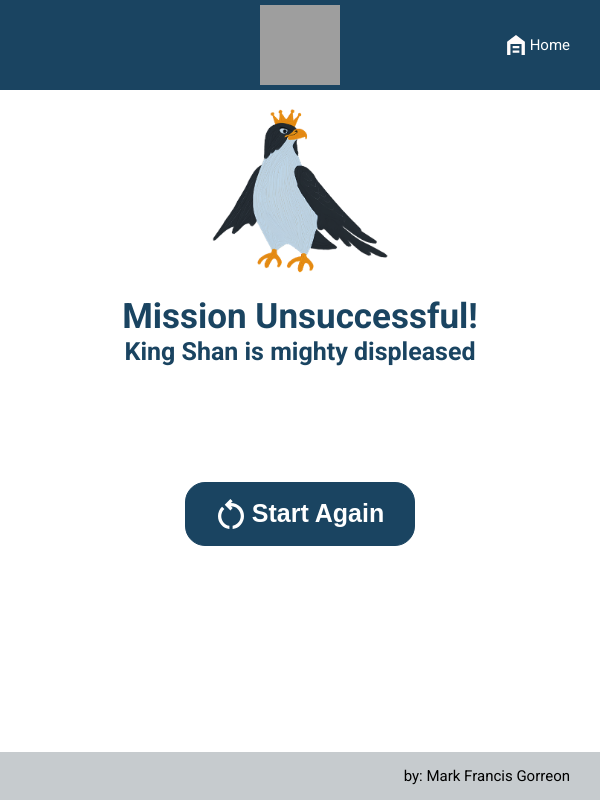
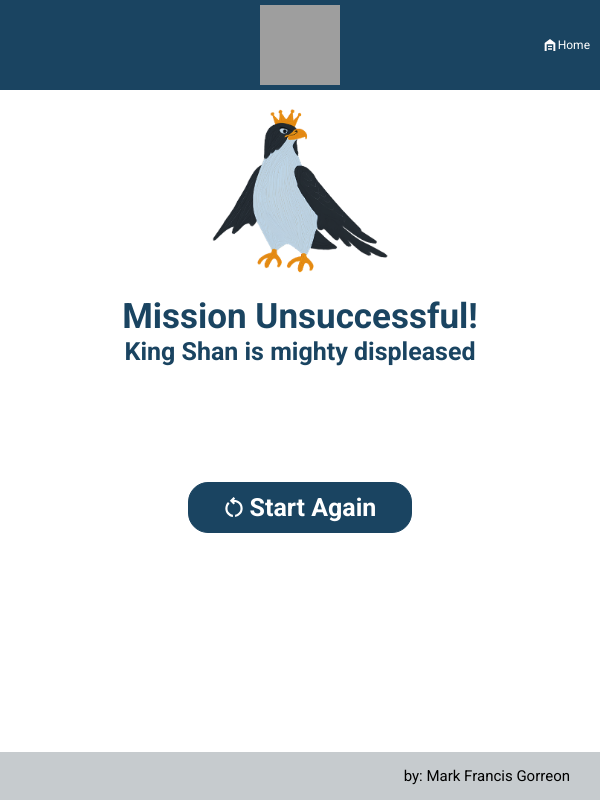
Before and after one commit to markfrancisg/markfrancisg.github.io, a PHP site: page /result.html in a window 600 px wide. Run offline with PHP 8.4, Linux system fonts and the light colour scheme; grey boxes are pictures that could not be loaded.

Commit message:
Fixed pages' responsiveness

```diff
--- a/css/header.css
+++ b/css/header.css
@@ -83,4 +83,20 @@
     .header-title{
         display: none;
     }
+
+    .right-section{
+        padding-right: 10px;
+    }
+
+    .reset, .home{
+        font-size: 12px;
+        text-decoration: none;
+        color: white;
+    }
+
+    .reset-logo, .home-logo{
+        height: 12px;
+        width: 12px;
+        margin-right: 2px;
+    }
 }
--- a/css/result.css
+++ b/css/result.css
@@ -53,6 +53,7 @@ a{
 }
 
 .again-button{
+    display: inline-block; /* Makes the anchor behave like a button */
     padding: 16px 30px 16px 30px;
     background-color: #1A4461;
     color: white;
@@ -118,6 +119,16 @@ a{
         font-size: 15px;
     }
 
+    .again-button{
+        font-size: 25px;
+        padding: 10px 35px;
+    }
+
+    .again-pic{
+        height: 20px;
+        width: 20px;
+    }
+
 }
 
 @media (min-width: 601px) and (max-width: 1024px) {
--- a/main.html
+++ b/main.html
@@ -3,6 +3,7 @@
 
 <head>
     <title>Finding Falcone</title>
+    <meta name="viewport" content="width=device-width, initial-scale=1" />
     <link rel="icon" type="image/png" href="pics/logo.svg">
     <link rel="stylesheet" href="css/main_page.css">
     <link rel="stylesheet" href="css/header.css">
--- a/result.html
+++ b/result.html
@@ -1,20 +1,23 @@
 <!DOCTYPE html>
 <html>
-
   <head>
     <title>Finding Falcone</title>
-    <link rel="icon" type="image/png" href="pics/logo.svg">
-    <link rel="stylesheet" href="css/result.css">
-    <link rel="stylesheet" href="css/header.css">
-    <link rel="stylesheet" href="css/footer.css">
-    <link rel="preconnect" href="https://fonts.googleapis.com">
-    <link rel="preconnect" href="https://fonts.gstatic.com" crossorigin>
-    <link href="https://fonts.googleapis.com/css2?family=Roboto:ital,wght@0,100..900;1,100..900&display=swap" rel="stylesheet">
+    <meta name="viewport" content="width=device-width, initial-scale=1" />
+    <link rel="icon" type="image/png" href="pics/logo.svg" />
+    <link rel="stylesheet" href="css/result.css" />
+    <link rel="stylesheet" href="css/header.css" />
+    <link rel="stylesheet" href="css/footer.css" />
+    <link rel="preconnect" href="https://fonts.googleapis.com" />
+    <link rel="preconnect" href="https://fonts.gstatic.com" crossorigin />
+    <link
+      href="https://fonts.googleapis.com/css2?family=Roboto:ital,wght@0,100..900;1,100..900&display=swap"
+      rel="stylesheet"
+    />
   </head>
 
   <body>
     <header class="header">
-        <img src="pics/logo.svg" alt="Finding Falcone Logo" class="logo">
+      <img src="pics/logo.svg" alt="Finding Falcone Logo" class="logo" />
       <h3 class="header-title">Finding Falcone</h3>
       <div class="right-section">
         <!-- <div class="reset-container">
@@ -22,7 +25,7 @@
                 <p class="reset">Reset</p>
             </div> -->
         <a href="index.html" class="home-container">
-                <img src="pics/home_logo.svg" alt="Home Logo" class="home-logo">
+          <img src="pics/home_logo.svg" alt="Home Logo" class="home-logo" />
           <p class="reset">Home</p>
         </a>
       </div>
@@ -30,22 +33,36 @@
 
     <div class="main-container">
       <div class="pic-container">
-            <img src="pics/falcon.png" alt="King Shan" class="falcon-pic">
+        <img src="pics/falcon.png" alt="King Shan" class="falcon-pic" />
       </div>
       <div class="result-container">
         <p class="message-result" id="message-result">Mission Successful!</p>
-            <p class="message-note" id="message-note">King Shan is mighty pleased</p>
+        <p class="message-note" id="message-note">
+          King Shan is mighty pleased
+        </p>
         <p class="time" id="time">Time Taken: N hours</p>
         <p class="planet" id="planet">Planet Found: Planet Name</p>
 
+        <!-- <div class="button-container">
+          <a href="main.html" class="play-button">Play</a>
+        </div> -->
+
         <div class="again-container">
-                <a href="main.html">
-                    <button class="again-button">
-                        <svg width="39" height="45" viewBox="0 0 39 45" fill="currentColor" class="again-pic">
-                            <path d="M17.0625 45C12.1469 44.3902 8.07463 42.2463 4.84575 38.5683C1.61687 34.8902 0.001625 30.5707 0 25.6098C0 22.9268 0.528125 20.3561 1.58438 17.8976C2.64063 15.439 4.14375 13.2943 6.09375 11.4634L9.56719 14.939C8.02344 16.3211 6.85588 17.9268 6.0645 19.7561C5.27312 21.5854 4.87663 23.5366 4.875 25.6098C4.875 29.187 6.0125 32.348 8.2875 35.0927C10.5625 37.8374 13.4875 39.5138 17.0625 40.1219V45ZM21.9375 45V40.1219C25.4719 39.4715 28.3871 37.7845 30.6832 35.061C32.9794 32.3374 34.1266 29.187 34.125 25.6098C34.125 21.5447 32.7031 18.0894 29.8594 15.2439C27.0156 12.3984 23.5625 10.9756 19.5 10.9756H19.3172L21.9984 13.6585L18.5859 17.0732L10.0547 8.53658L18.5859 0L21.9984 3.41463L19.3172 6.09756H19.5C24.9438 6.09756 29.5547 7.9878 33.3328 11.7683C37.1109 15.5488 39 20.1626 39 25.6098C39 30.5285 37.3856 34.8276 34.1567 38.5073C30.9278 42.187 26.8547 44.3512 21.9375 45Z" fill="white" />
+          <a href="main.html" class="again-button">
+            <svg
+              width="39"
+              height="45"
+              viewBox="0 0 39 45"
+              fill="currentColor"
+              class="again-pic"
+            >
+              <path
+                d="M17.0625 45C12.1469 44.3902 8.07463 42.2463 4.84575 38.5683C1.61687 34.8902 0.001625 30.5707 0 25.6098C0 22.9268 0.528125 20.3561 1.58438 17.8976C2.64063 15.439 4.14375 13.2943 6.09375 11.4634L9.56719 14.939C8.02344 16.3211 6.85588 17.9268 6.0645 19.7561C5.27312 21.5854 4.87663 23.5366 4.875 25.6098C4.875 29.187 6.0125 32.348 8.2875 35.0927C10.5625 37.8374 13.4875 39.5138 17.0625 40.1219V45ZM21.9375 45V40.1219C25.4719 39.4715 28.3871 37.7845 30.6832 35.061C32.9794 32.3374 34.1266 29.187 34.125 25.6098C34.125 21.5447 32.7031 18.0894 29.8594 15.2439C27.0156 12.3984 23.5625 10.9756 19.5 10.9756H19.3172L21.9984 13.6585L18.5859 17.0732L10.0547 8.53658L18.5859 0L21.9984 3.41463L19.3172 6.09756H19.5C24.9438 6.09756 29.5547 7.9878 33.3328 11.7683C37.1109 15.5488 39 20.1626 39 25.6098C39 30.5285 37.3856 34.8276 34.1567 38.5073C30.9278 42.187 26.8547 44.3512 21.9375 45Z"
+                fill="white"
+              />
             </svg>
-                        Start Again</button></a>
-
+            Start Again
+          </a>
         </div>
       </div>
     </div>
@@ -66,7 +83,6 @@
         const resultMessage = document.getElementById("message-result");
         const noteMessage = document.getElementById("message-note");
 
-
         if (status === "success") {
           planetMessage.innerHTML = `Planet Found: ${planet}`;
           timeMessage.innerHTML = `Time Taken: ${time}`;
@@ -79,5 +95,4 @@
       });
     </script>
   </body>
-
 </html>
```
Also changed, not shown: css/index.css (renamed from css/homepage.css, +41 -6 lines), css/main_page.css (+45 -33 lines), falcone.js (+9 -10 lines), index.html (+8 -2 lines). Lines whose indentation alone changed are shown as unchanged.
